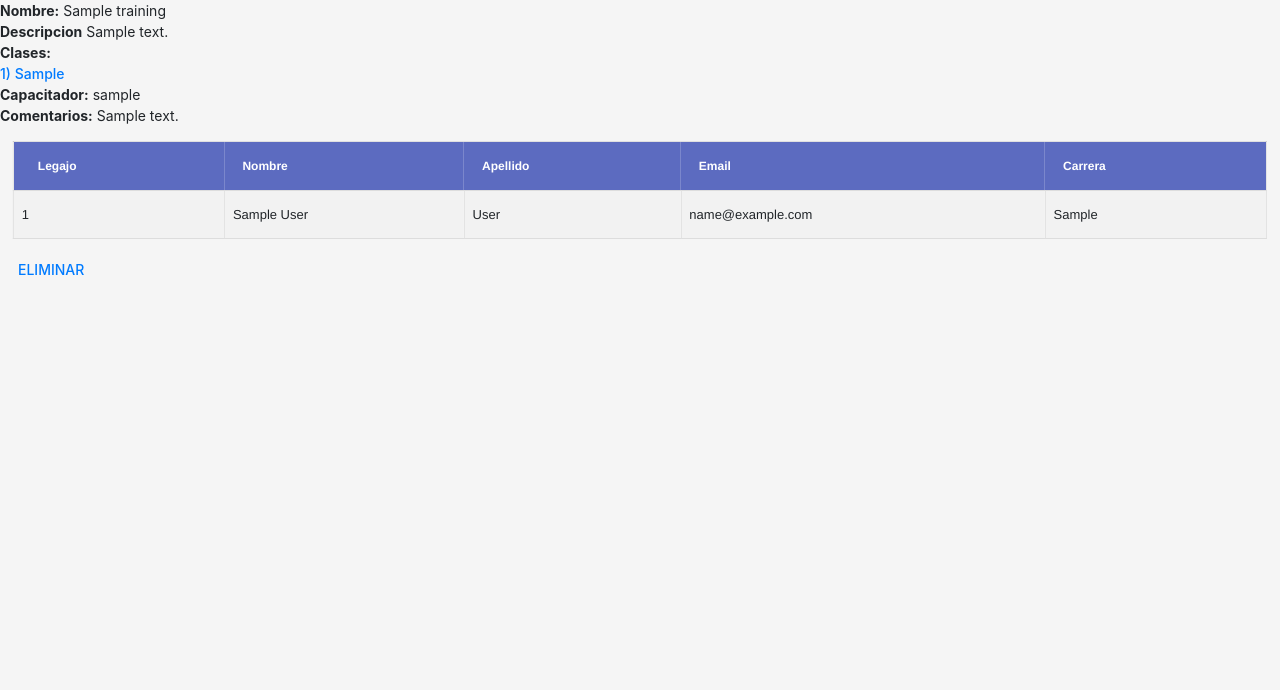
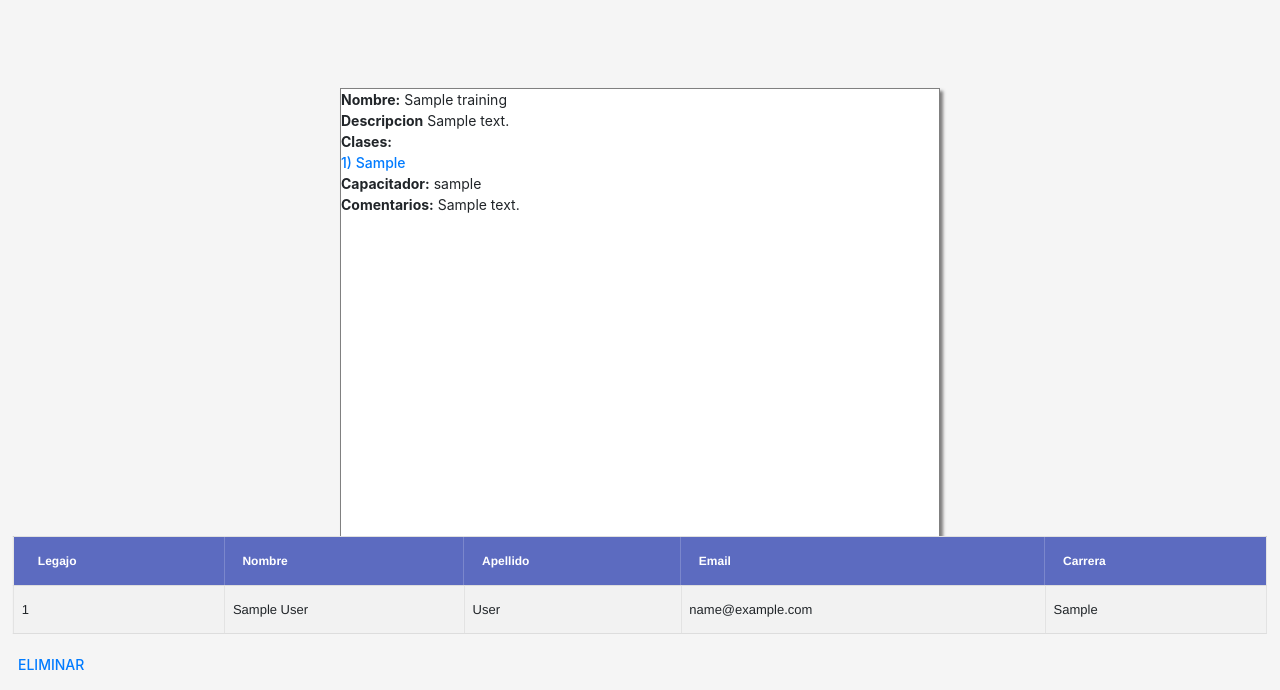
Before and after one commit to LucioTrucco/SistemaSeguimientoCapacitaciones, a Flask app: page /capacitaciones/1 in a window 1280 px wide. Shown: the part 110-800 px from the top of the page. Run offline with Flask 2, Linux system fonts and the light colour scheme; a user stored in the database is signed in; tables that the repository leaves empty hold one stand-in row (values such as "Sample post"); some libraries are stand-ins or nearby versions.

Commit message:
Empezando con estilos - detalles de capacitacion.

```diff
--- a/Codigo/app/static/css/styles.css
+++ b/Codigo/app/static/css/styles.css
@@ -362,5 +362,16 @@
 	display: block;
 	position: relative;
 	margin-top: 10px;
+}
 
+.contenedor-detalles{
+	position: relative;
+	width: 600px;
+	height: 500px;
+	background-color: #fff;
+	box-shadow: 3px 3px 3px rgb(75, 74, 74,0.7);
+	border: 1px solid rgb(75, 74, 74,0.7);
+	top: 50%;
+	left: 50%;
+	transform: translate(-50%,-50%);
 }
--- a/Codigo/app/templates/details.html
+++ b/Codigo/app/templates/details.html
@@ -1,6 +1,7 @@
 {% extends "base.html" %}
 
 {% block content %}
+<div class="contenedor-detalles">
 <b>Nombre:</b> {{ training.name }} <br>
 <b>Descripcion</b> {{ training.description }}<br>
 {% if training.classes.first() != None %}
@@ -18,6 +19,7 @@
 {% endif %}
 <b>Comentarios:</b>
 {{ training.comments }}
+</div>
 <br>
 {% block assign_trainer %}
 {% endblock %}
--- a/Codigo/config.py
+++ b/Codigo/config.py
@@ -3,7 +3,7 @@
 basedir = os.path.abspath(os.path.dirname(__file__))
 DB_URI= "mysql+mysqlconnector://{username}:{password}@{hostname}/{databasename}".format(
     username='root',
-    password='root',
+    password='lala123',
     hostname='localhost:3306',
     databasename='capacitaciones'
 )
```
